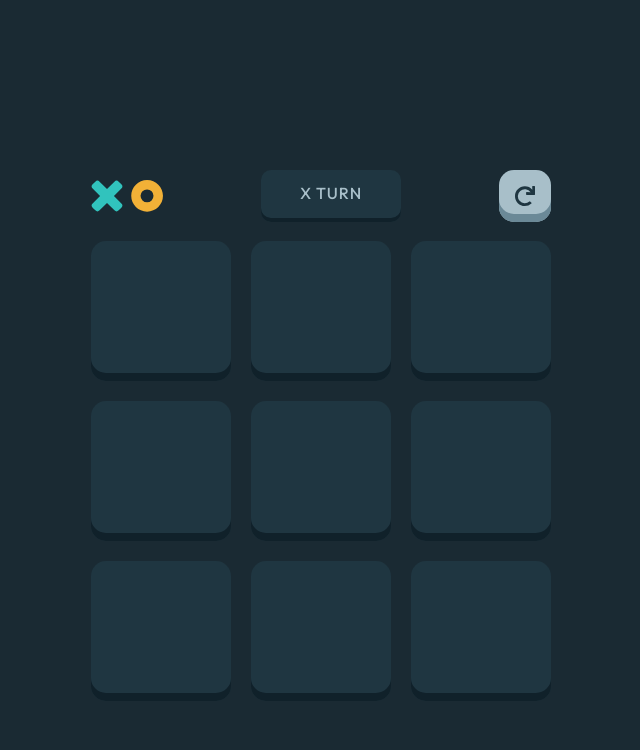
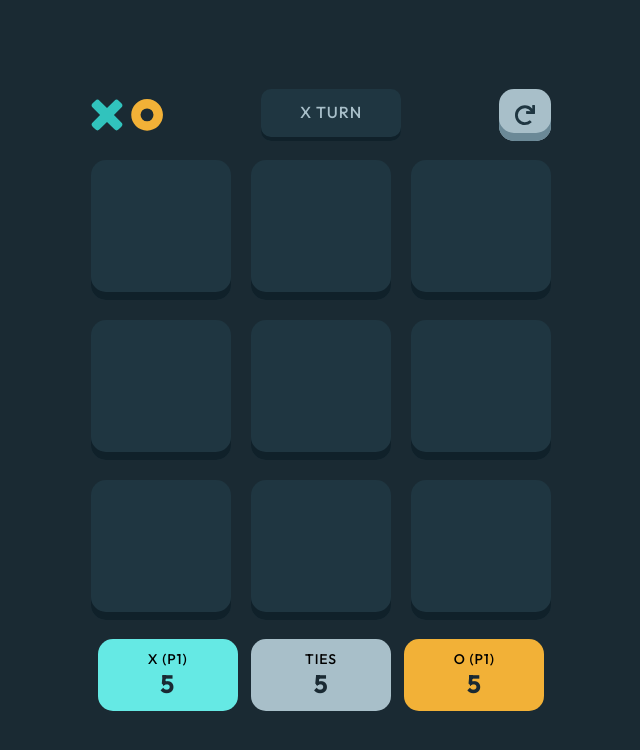
Before and after one commit to paweliwanicki/tictactoe, a React (Create React App) app: page / in a window 1280 px wide. Both pictures are taken after a click on the button "NEW GAME (VS PLAYER)". Shown: the top 750 px of the page, without its empty margins (319-959 px from the left). Built offline with nearby package versions, Linux system fonts and the light colour scheme.

Commit message:
add ScoreBox , add scoreSlice store

```diff
--- a/src/App.js
+++ b/src/App.js
@@ -10,7 +10,7 @@ function App() {
   const results = useSelector(displayResult);
 
   return (
-    <Container classes="max-w-full h-screen bg-dark">
+    <Container classes="max-w-full min-h-screen bg-dark">
       {!play && <Menu />}
       {play && !results && <GameBoard />}
       {!play && results && <Results />}
--- a/src/components/GameBoard.jsx
+++ b/src/components/GameBoard.jsx
@@ -5,8 +5,13 @@ import Icon from "./utils/Icon";
 import Button from "./utils/Button";
 import TextBox from "./utils/TextBox";
 import { useDispatch, useSelector } from "react-redux";
-import { activePlayer, setActivePlayer } from "../reducers/playerSlice";
+import {
+  activePlayer,
+  setActivePlayer,
+  playerMark,
+} from "../reducers/playerSlice";
 import { setGameMode, setIsPlaying } from "../reducers/gameSlice";
+import ScoreBox from "./ScoreBox";
 
 const GameBoard = (props) => {
   const dispatch = useDispatch();
@@ -24,6 +29,8 @@ const GameBoard = (props) => {
   ]);
 
   const activePlayerMark = useSelector(activePlayer);
+  const player1Mark = useSelector(playerMark);
+  const player2Mark = player1Mark === 'x' ? 'o' : 'x';
 
   const winCombinations = [
     [0, 1, 2],
@@ -49,7 +56,7 @@ const GameBoard = (props) => {
   };
 
   return (
-    <Container classes="max-w-full flex-wrap h-460px w-460px max-w-460px">
+    <Container classes="max-w-full flex-wrap h-623px w-460px max-w-460px">
       <Container classes="w-full justify-between mb-19px">
         <Icon id="logo" viewBox="0 0 72 32" width={72} height={32} />
         <TextBox classes="bg-semi-dark text-silver w-140px text-center text-sm-custom pt-13px pb-19px rounded-10px shadow-sm-dark-custom uppercase">
@@ -80,6 +87,12 @@ const GameBoard = (props) => {
           />
         ))}
       </Container>
+
+      <Container classes="justify-between mx-0 w-full">
+        <ScoreBox bgColor="bg-blue-light" player={player1Mark} score={5}/>
+        <ScoreBox bgColor="bg-silver" score={5}/>
+        <ScoreBox bgColor="bg-orange" player={player2Mark} score={5}/>
+      </Container>
     </Container>
   );
 };
--- /dev/null
+++ b/src/components/ScoreBox.jsx
@@ -0,0 +1,27 @@
+import React from "react";
+import Container from "./utils/Container";
+import classnames from "classnames";
+import { gameMode } from "../reducers/gameSlice";
+import { useSelector } from "react-redux";
+
+const ScoreBox = (props) => {
+  const classStr = classnames(
+    "rounded-15px w-140px h-72px mx-0",
+    props.bgColor
+  );
+
+  const mode = useSelector(gameMode);
+  const playerInfo = mode === "cpu" ? "you" : "p1";
+
+  const text = props.player ? `${props.player} (${playerInfo})` : "ties";
+
+  return (
+    <Container classes={classStr}>
+      <Container classes="w-fit h-48px flex-col justify-between">
+        <p className="text-s-custom uppercase">{text}</p>
+        <p className="text-md-custom text-dark font-bold">{props.score}</p>
+      </Container>
+    </Container>
+  );
+};
+export default ScoreBox;
--- /dev/null
+++ b/src/reducers/scoreSlice.js
@@ -0,0 +1,33 @@
+import { createSlice } from "@reduxjs/toolkit";
+
+export const scoreSlice = createSlice({
+  name: "score",
+  initialState: {
+    player1Score: 0,
+    player2Score: 0,
+    ties: 0,
+  },
+  reducers: {
+    setPlayer1Score: (state) => {
+      state.player1Score = state.player1Score++;
+    },
+    setPlayer2Score: (state) => {
+      state.player1Score = state.player2Score++;
+    },
+    setTies: (state) => {
+      state.ties = state.ties++;
+    },
+    resetScores: (state) => {
+      state.player1Score = 0;
+      state.player2Score = 0;
+      state.ties = 0;
+    },
+  },
+});
+
+export const player1Score = (state) => state.score.player1Score;
+export const player2Score = (state) => state.score.player2Score;
+export const { setPlayer1Score, setPlayer2Score, setTies, resetScores } =
+  scoreSlice.actions;
+
+export default scoreSlice.reducer;
--- a/src/store/store.js
+++ b/src/store/store.js
@@ -1,10 +1,12 @@
 import { configureStore } from "@reduxjs/toolkit";
 import playerReducer from "../reducers/playerSlice";
 import gameReducer from "../reducers/gameSlice";
+import scoreReducer from "../reducers/scoreSlice";
 
 export default configureStore({
   reducer: {
     player: playerReducer,
     game: gameReducer,
+    score: scoreReducer,
   },
 });
--- a/tailwind.config.js
+++ b/tailwind.config.js
@@ -16,6 +16,13 @@ module.exports = {
       black: 900,
     },
     fontSize: {
+      "s-custom": [
+        "14px",
+        {
+          lineHeight: "17.65px",
+          letterSpacing: "0.88px",
+        },
+      ],
       "sm-custom": [
         "16px",
         {
@@ -28,6 +35,13 @@ module.exports = {
         {
           lineHeight: "25px",
           letterSpacing: "1.25px",
+        },
+      ],
+      "md-custom": [
+        "24px",
+        {
+          lineHeight: "30.25px",
+          letterSpacing: "1.5px",
         },
       ],
     },
@@ -74,6 +88,7 @@ module.exports = {
         "sm-dark-custom": "inset 0px -4px 0px #10212A",
       },
       width: {
+        "43px": "43px",
         "52px": "52px",
         "140px": "140px",
         "226px": "226px",
@@ -81,10 +96,16 @@ module.exports = {
         "460px": "460px",
       },
       height: {
+        "48px": "48px",
         "52px": "52px",
         "67px": "67px",
+        "72px": "72px",
         "140px": "140px",
         "460px": "460px",
+        "623px": "623px",
+      },
+      minHeight: {
+        "screen" : "100vh",
       },
       padding: {
         "8px": "8px",
```
